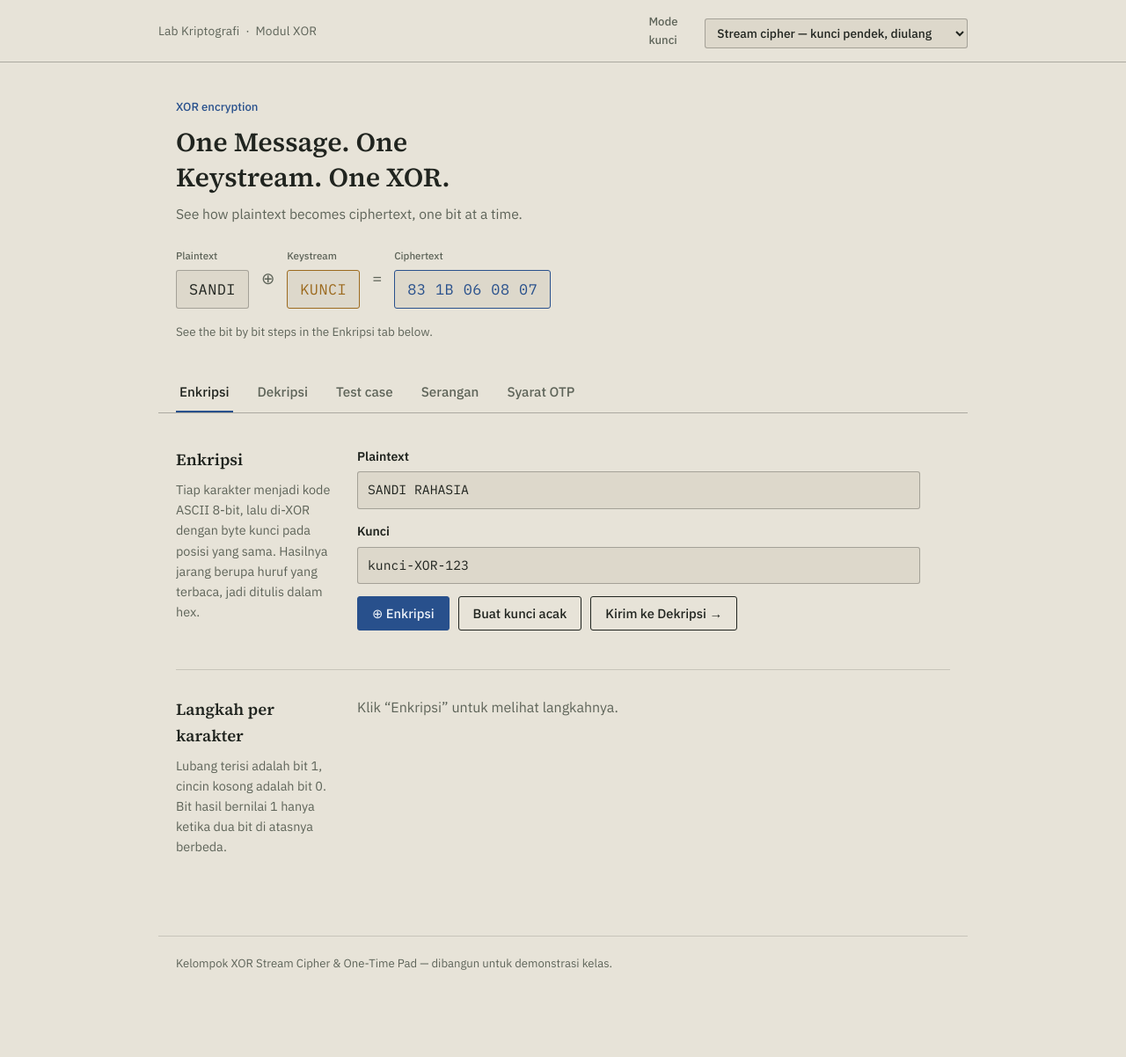
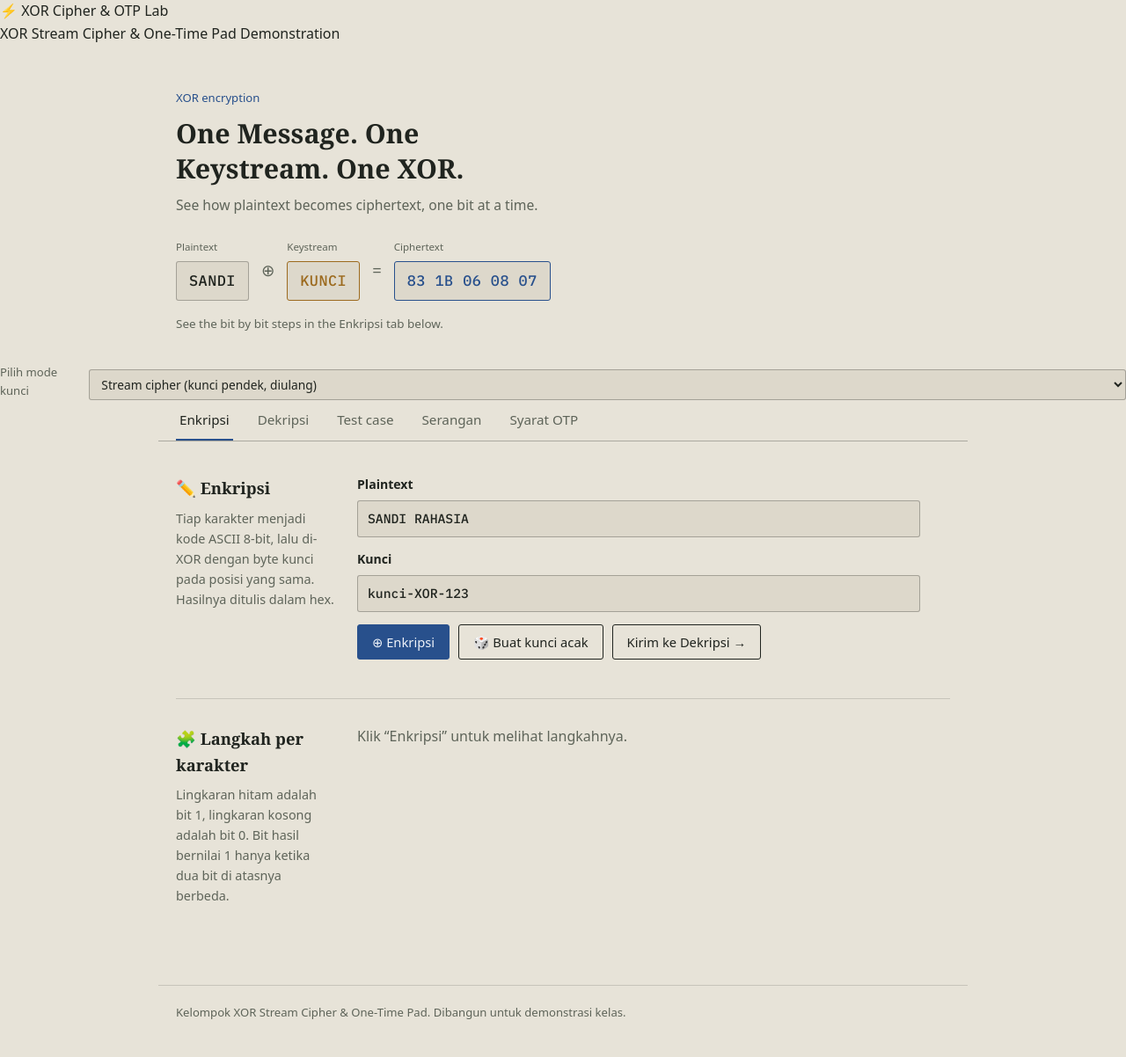
Before and after one commit to nazeeia/Cryptography-Web-Application, a plain HTML site: page index.html in a window 1280 px wide. Shown: the whole page at 88% size. Before the commit the page ends 1146 px from the top, so only its background shows below. Drawn offline with Linux system fonts and the light colour scheme.

Commit message:
Update index.html

```diff
--- a/index.html
+++ b/index.html
@@ -3,23 +3,16 @@
 <head>
 <meta charset="utf-8">
 <meta name="viewport" content="width=device-width, initial-scale=1, viewport-fit=cover">
-<title>XOR Stream Cipher & One-Time Pad — Lab Kriptografi</title>
+<title>XOR Cipher & OTP Lab</title>
 <link rel="preconnect" href="https://fonts.googleapis.com">
-<link rel="stylesheet" href="https://fonts.googleapis.com/css2?family=Source+Serif+4:opsz,wght@8..60,500;8..60,600;8..60,700&family=IBM+Plex+Sans:wght@400;500;600&family=IBM+Plex+Mono:wght@400;500;600&display=swap">
+<link rel="stylesheet" href="https://fonts.googleapis.com/css2?family=Fredoka:wght@400;500;600;700&family=Lilita+One&family=IBM+Plex+Mono:wght@500;600&display=swap">
 <link rel="stylesheet" href="style.css">
 </head>
 <body>
 
-<header class="mast">
-  <div class="mast-in">
-    <span class="mast-label">Lab Kriptografi &nbsp;·&nbsp; Modul XOR</span>
-    <label class="mode-field">Mode kunci
-      <select id="mode">
-        <option value="stream">Stream cipher — kunci pendek, diulang</option>
-        <option value="otp">One-Time Pad — kunci ≥ panjang pesan</option>
-      </select>
-    </label>
-  </div>
+<header class="brand">
+  <div class="brand-pill">⚡ XOR Cipher &amp; OTP Lab</div>
+  <p class="brand-sub">XOR Stream Cipher &amp; One-Time Pad Demonstration</p>
 </header>
 
 <section class="hero">
@@ -28,31 +21,31 @@
     <h1 class="hero-title">One Message. One Keystream. One XOR.</h1>
     <p class="hero-sub">See how plaintext becomes ciphertext, one bit at a time.</p>
     <div class="hero-eq" aria-hidden="true">
-      <div class="eq-item">
-        <span class="eq-tag">Plaintext</span>
-        <span class="eq-word" id="heroWord">SANDI</span>
-      </div>
+      <div class="eq-item"><span class="eq-tag">Plaintext</span><span class="eq-word" id="heroWord">SANDI</span></div>
       <span class="eq-op">⊕</span>
-      <div class="eq-item">
-        <span class="eq-tag">Keystream</span>
-        <span class="eq-word eq-key">KUNCI</span>
-      </div>
+      <div class="eq-item"><span class="eq-tag">Keystream</span><span class="eq-word eq-key">KUNCI</span></div>
       <span class="eq-arrow">=</span>
-      <div class="eq-item">
-        <span class="eq-tag">Ciphertext</span>
-        <span class="eq-word eq-cipher" id="heroCipher">83 1B 06 08 07</span>
-      </div>
+      <div class="eq-item"><span class="eq-tag">Ciphertext</span><span class="eq-word eq-cipher" id="heroCipher">83 1B 06 08 07</span></div>
     </div>
     <p class="hero-invite">See the bit by bit steps in the Enkripsi tab below.</p>
   </div>
 </section>
 
+<div class="controls">
+  <label class="mode-field">Pilih mode kunci
+    <select id="mode">
+      <option value="stream">Stream cipher (kunci pendek, diulang)</option>
+      <option value="otp">One-Time Pad (kunci minimal sepanjang pesan)</option>
+    </select>
+  </label>
+</div>
+
 <nav class="tabs" role="tablist" id="tabs">
-  <button role="tab" data-t="enc" aria-selected="true"><span class="tab-n">Enkripsi</span></button>
-  <button role="tab" data-t="dec" aria-selected="false"><span class="tab-n">Dekripsi</span></button>
-  <button role="tab" data-t="test" aria-selected="false"><span class="tab-n">Test case</span></button>
-  <button role="tab" data-t="atk" aria-selected="false"><span class="tab-n">Serangan</span></button>
-  <button role="tab" data-t="otp" aria-selected="false"><span class="tab-n">Syarat OTP</span></button>
+  <button role="tab" data-t="enc" aria-selected="true">Enkripsi</button>
+  <button role="tab" data-t="dec" aria-selected="false">Dekripsi</button>
+  <button role="tab" data-t="test" aria-selected="false">Test case</button>
+  <button role="tab" data-t="atk" aria-selected="false">Serangan</button>
+  <button role="tab" data-t="otp" aria-selected="false">Syarat OTP</button>
 </nav>
 
 <main class="sheet">
@@ -60,15 +53,15 @@
 <section id="enc" class="pane on">
   <div class="panel">
     <aside class="note">
-      <h2>Enkripsi</h2>
-      <p>Tiap karakter menjadi kode ASCII 8-bit, lalu di-XOR dengan byte kunci pada posisi yang sama. Hasilnya jarang berupa huruf yang terbaca, jadi ditulis dalam hex.</p>
+      <h2>✏️ Enkripsi</h2>
+      <p>Tiap karakter menjadi kode ASCII 8-bit, lalu di-XOR dengan byte kunci pada posisi yang sama. Hasilnya ditulis dalam hex.</p>
     </aside>
     <div class="field-col">
       <label>Plaintext<input id="pt" class="mono" value="SANDI RAHASIA" autocomplete="off"></label>
       <label>Kunci<input id="k1" class="mono" value="kunci-XOR-123" autocomplete="off"></label>
       <div class="row">
         <button class="btn pri" id="be">⊕ Enkripsi</button>
-        <button class="btn" id="gen">Buat kunci acak</button>
+        <button class="btn" id="gen">🎲 Buat kunci acak</button>
         <button class="btn" id="send">Kirim ke Dekripsi →</button>
       </div>
       <div id="o1"></div>
@@ -76,8 +69,8 @@
   </div>
   <div class="panel">
     <aside class="note">
-      <h2>Langkah per karakter</h2>
-      <p>Lubang terisi adalah bit 1, cincin kosong adalah bit 0. Bit hasil bernilai 1 hanya ketika dua bit di atasnya berbeda.</p>
+      <h2>🧩 Langkah per karakter</h2>
+      <p>Lingkaran hitam adalah bit 1, lingkaran kosong adalah bit 0. Bit hasil bernilai 1 hanya ketika dua bit di atasnya berbeda.</p>
     </aside>
     <div id="v1" class="sc field-col"><p class="mu">Klik “Enkripsi” untuk melihat langkahnya.</p></div>
   </div>
@@ -86,7 +79,7 @@
 <section id="dec" class="pane">
   <div class="panel">
     <aside class="note">
-      <h2>Dekripsi</h2>
+      <h2>🔓 Dekripsi</h2>
       <p>Ciphertext dalam hex, di-XOR ulang dengan kunci yang sama seperti saat mengenkripsi, mengembalikan plaintext.</p>
     </aside>
     <div class="field-col">
@@ -97,7 +90,7 @@
     </div>
   </div>
   <div class="panel">
-    <aside class="note"><h2>Langkah per karakter</h2></aside>
+    <aside class="note"><h2>🧩 Langkah per karakter</h2></aside>
     <div id="v2" class="sc field-col"><p class="mu">Klik “Dekripsi” untuk melihat langkahnya.</p></div>
   </div>
 </section>
@@ -105,7 +98,7 @@
 <section id="test" class="pane">
   <div class="panel">
     <aside class="note">
-      <h2>Test case</h2>
+      <h2>✅ Test case</h2>
       <p>Data di sini berbeda dari contoh soal. Sebuah kasus lulus jika hasil enkripsi cocok dengan yang diharapkan, dan dekripsinya kembali ke plaintext awal.</p>
     </aside>
     <div class="field-col">
@@ -120,8 +113,8 @@
 <section id="atk" class="pane">
   <div class="panel">
     <aside class="note">
-      <h2>Kunci dipakai dua kali</h2>
-      <p>Dua pesan, satu kunci. C1 ⊕ C2 sama dengan M1 ⊕ M2 — kunci saling menghilang, dan yang tersisa adalah hubungan langsung antar pesan.</p>
+      <h2>💥 Kunci dipakai dua kali</h2>
+      <p>Dua pesan, satu kunci. C1 ⊕ C2 sama dengan M1 ⊕ M2: kunci saling menghilang, dan yang tersisa adalah hubungan langsung antar pesan.</p>
     </aside>
     <div class="field-col">
       <label>Pesan 1<input id="m1" class="mono" value="SEND MONEY NOW" autocomplete="off"></label>
@@ -133,7 +126,7 @@
   </div>
   <div class="panel">
     <aside class="note">
-      <h2>Tebak kata (crib dragging)</h2>
+      <h2>🕵️ Tebak kata (crib dragging)</h2>
       <p>Sebuah tebakan kata di Pesan 1 digeser di sepanjang M1 ⊕ M2. Tebakan yang tepat membuat potongan Pesan 2 muncul sebagai teks yang bisa dibaca.</p>
     </aside>
     <div class="field-col">
@@ -147,7 +140,7 @@
 <section id="otp" class="pane">
   <div class="panel">
     <aside class="note">
-      <h2>Empat syarat One-Time Pad</h2>
+      <h2>🔑 Empat syarat One-Time Pad</h2>
       <p>Status mengikuti enkripsi terakhir di tab Enkripsi. Bila keempatnya terpenuhi, ciphertext tidak membocorkan apa pun tentang pesan selain panjangnya.</p>
     </aside>
     <div class="g2" id="otpc"></div>
@@ -156,7 +149,7 @@
 
 </main>
 
-<footer class="foot">Kelompok XOR Stream Cipher &amp; One-Time Pad — dibangun untuk demonstrasi kelas.</footer>
+<footer class="foot">Kelompok XOR Stream Cipher &amp; One-Time Pad. Dibangun untuk demonstrasi kelas.</footer>
 
 <script src="script.js"></script>
 </body>
```
